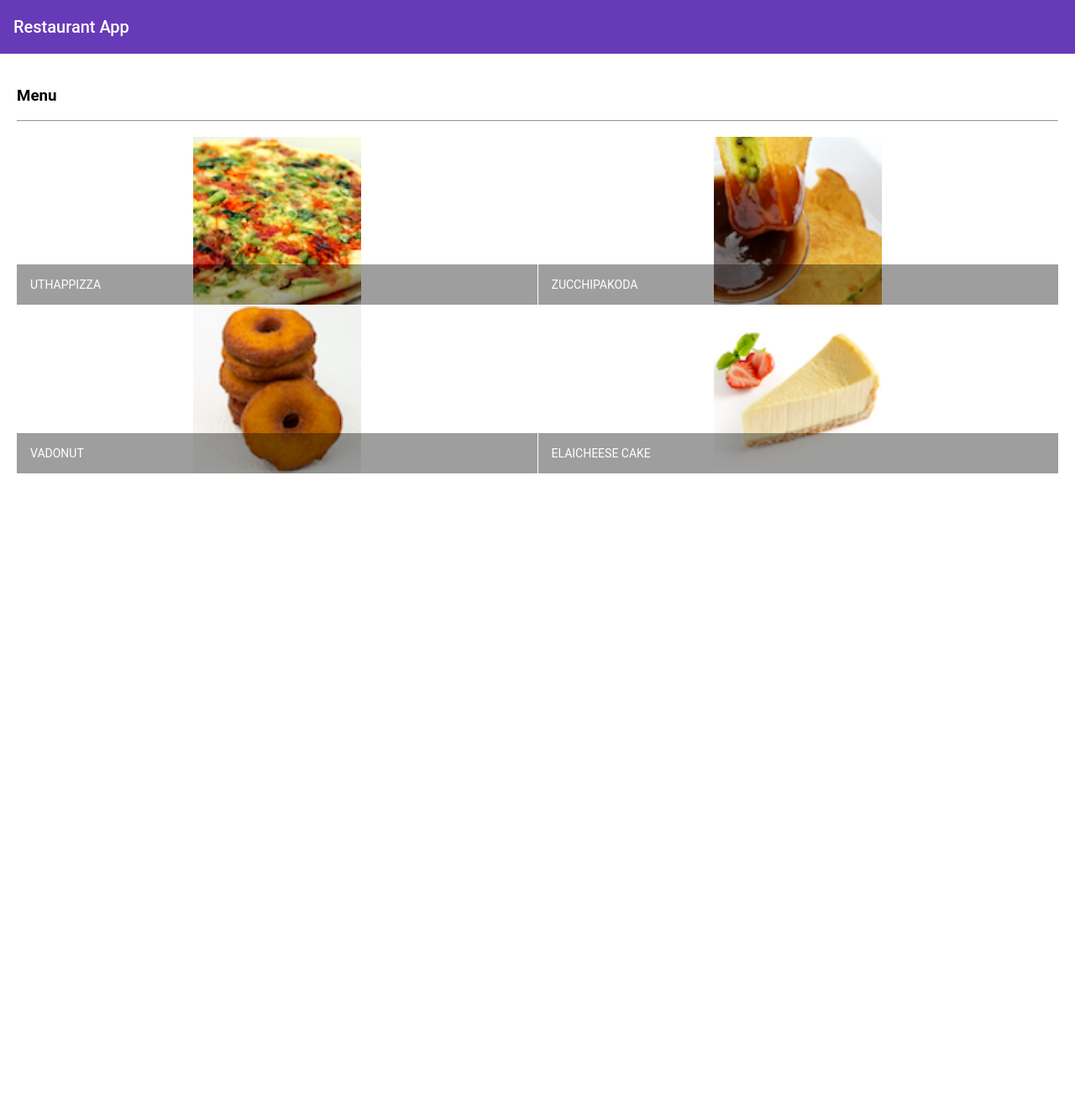
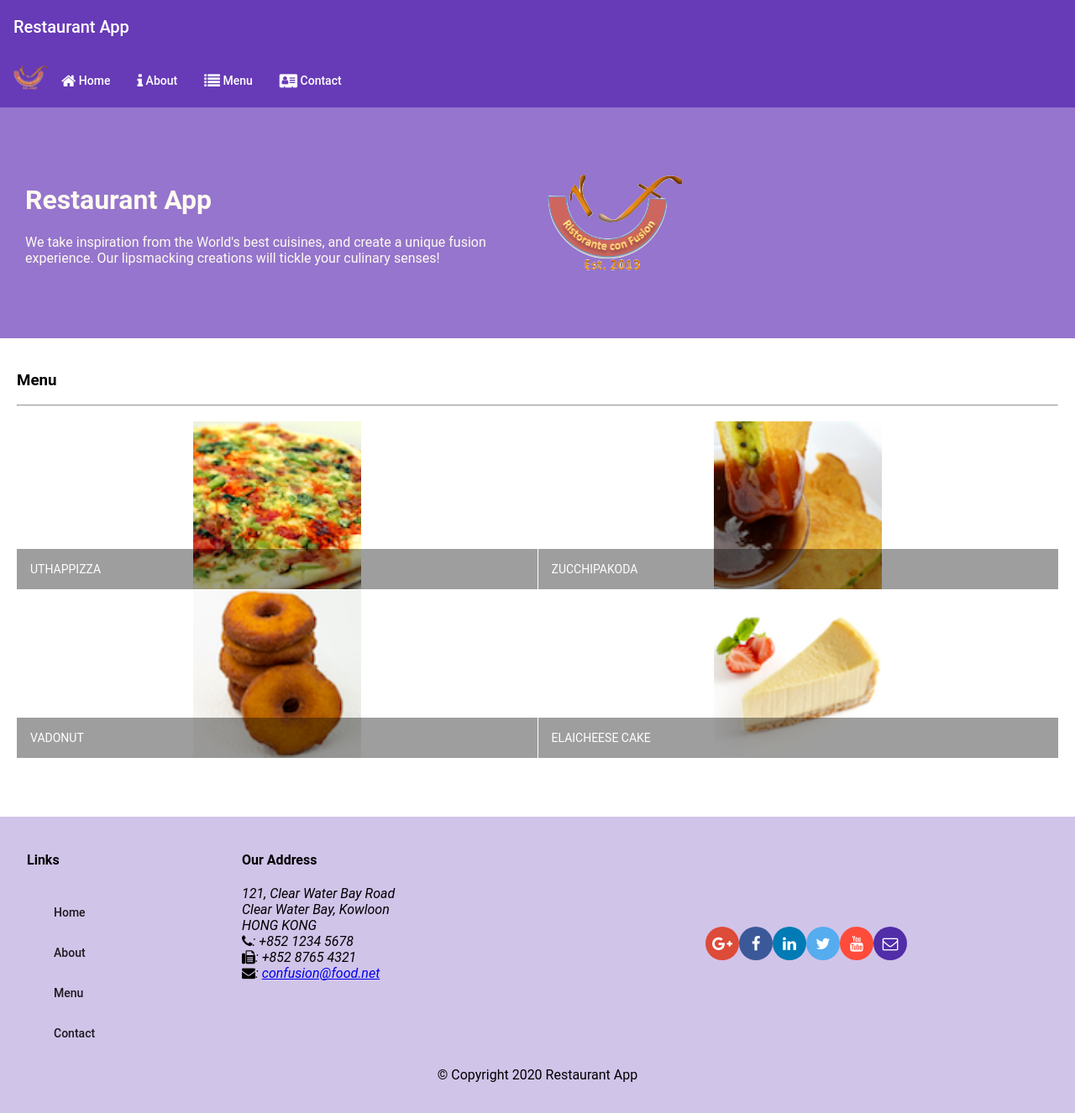
Before and after one commit to harshitKyal/angularConfusion, an Angular app: page /dishdetail/1 in a window 1280 px wide. Shown: the whole page at 84% size. Before the commit the page ends 800 px from the top, so only its background shows below. Built offline with nearby package versions, Linux system fonts and the light colour scheme.

Commit message:
Header and Footer

```diff
--- /dev/null
+++ b/src/_variables.scss
@@ -0,0 +1 @@
+$fa-font-path : '../node_modules/font-awesome/fonts';
--- a/src/app/app.component.html
+++ b/src/app/app.component.html
@@ -1,2 +1,5 @@
 <mat-toolbar color="primary"> <span>Restaurant App</span> </mat-toolbar>
+
+<app-header></app-header>
 <app-menu></app-menu>
+<app-footer></app-footer>
--- a/src/app/app.module.ts
+++ b/src/app/app.module.ts
@@ -13,11 +13,15 @@
 import 'hammerjs';
 import { MenuComponent } from './menu/menu.component';
 import { DishdetailComponent } from './dishdetail/dishdetail.component';
+import { HeaderComponent } from './header/header.component';
+import { FooterComponent } from './footer/footer.component';
 @NgModule({
   declarations: [
     AppComponent,
     MenuComponent,
-    DishdetailComponent
+    DishdetailComponent,
+    HeaderComponent,
+    FooterComponent
   ],
   imports: [
     BrowserModule,
--- /dev/null
+++ b/src/app/footer/footer.component.html
@@ -0,0 +1,43 @@
+<div class="container footer"
+    fxLayout="row wrap"
+    fxLayout.lt-md="column"
+    fxLayoutAlign="center center"
+    fxLayoutGap="10px">
+
+  <div fxFlex="100" fxFlex.gt-sm="50">
+    <div fxLayout="row">
+      <div fxFlex="40" fxFlexOffset="10px">
+        <h4>Links</h4>
+        <mat-list>
+          <mat-list-item><a mat-button>Home</a></mat-list-item>
+          <mat-list-item><a mat-button>About</a></mat-list-item>
+          <mat-list-item><a mat-button>Menu</a></mat-list-item>
+          <mat-list-item><a mat-button>Contact</a></mat-list-item>
+        </mat-list>
+      </div>
+      <div fxFlex="55">
+        <h4>Our Address</h4>
+        <address style="text-size: 80%">
+          121, Clear Water Bay Road<br> Clear Water Bay, Kowloon<br> HONG KONG<br>
+          <i class="fa fa-phone"></i>: +852 1234 5678<br>
+          <i class="fa fa-fax"></i>: +852 8765 4321<br>
+          <i class="fa fa-envelope"></i>:
+          <a href="mailto:confusion@food.net">confusion@food.net</a>
+        </address>
+      </div>
+    </div>
+  </div>
+  <div fxFlex="100" fxFlex.gt-sm="45">
+    <div style="text-align:center">
+      <a mat-icon-button class="btn-google-plus" href="http://google.com/+"><i class="fa fa-google-plus fa-lg"></i></a>
+      <a mat-icon-button class="btn-facebook" href="http://www.facebook.com/profile.php?id="><i class="fa fa-facebook fa-lg"></i></a>
+      <a mat-icon-button class="btn-linkedin" href="http://www.linkedin.com/in/"><i class="fa fa-linkedin fa-lg"></i></a>
+      <a mat-icon-button class="btn-twitter" href="http://twitter.com/"><i class="fa fa-twitter fa-lg"></i></a>
+      <a mat-icon-button class="btn-youtube" href="http://youtube.com/"><i class="fa fa-youtube fa-lg"></i></a>
+      <a mat-icon-button class="btn-mail" href="mailto:"><i class="fa fa-envelope-o fa-lg"></i></a>
+    </div>
+  </div>
+  <div>
+      <p>© Copyright 2020 Restaurant App</p>
+  </div>
+</div>
--- /dev/null
+++ b/src/app/footer/footer.component.scss
@@ -0,0 +1,21 @@
+$lt-gray: #ddd;
+$background-dark: #512DA8;
+$background-light: #9575CD;
+$background-pale: #D1C4E9;
+
+@mixin zero-margin($pad-up-down, $pad-left-right) {
+    margin: 0px auto;
+    padding: $pad-up-down $pad-left-right;
+}
+
+.footer{
+    background-color: $background-pale;
+    @include zero-margin(20px, 0px);
+}
+
+.btn-facebook {color:#fff!important; background-color:#3b5998!important;}
+.btn-google-plus{color:#fff!important;background-color:#dd4b39!important;}
+.btn-youtube{color:#fff!important;background-color:#ff4b39!important;}
+.btn-linkedin{color:#fff!important;background-color:#007bb6!important;}
+.btn-twitter{color:#fff!important;background-color:#55acee!important;}
+.btn-mail{color:#fff!important;background-color:#512DA8!important;}
--- /dev/null
+++ b/src/app/footer/footer.component.ts
@@ -0,0 +1,15 @@
+import { Component, OnInit } from '@angular/core';
+
+@Component({
+  selector: 'app-footer',
+  templateUrl: './footer.component.html',
+  styleUrls: ['./footer.component.scss']
+})
+export class FooterComponent implements OnInit {
+
+  constructor() { }
+
+  ngOnInit() {
+  }
+
+}
--- /dev/null
+++ b/src/app/header/header.component.html
@@ -0,0 +1,27 @@
+<mat-toolbar color="primary">
+  <span><img src="/assets/images/logo.png" height=30 width=41></span>
+  <a mat-button><span class="fa fa-home fa-lg"></span> Home</a>
+  <a mat-button><span class="fa fa-info fa-lg"></span> About</a>
+  <a mat-button><span class="fa fa-list fa-lg"></span> Menu</a>
+  <a mat-button><span class="fa fa-address-card fa-lg"></span> Contact</a>
+</mat-toolbar>
+
+<div class="container jumbotron"
+    fxLayout="row"
+    fxLayout.sm="column"
+    fxLayout.xs="column"
+    fxLayoutAlign.xs="start center"
+    fxLayoutAlign.sm="start center"
+    fxLayoutAlign.gt-sm="center center"
+    fxLayoutGap="10px">
+
+  <div fxFlex fxFlex.gt-sm="50%">
+    <h1>Restaurant App</h1>
+    <p>We take inspiration from the World's best cuisines, and create a unique fusion experience. Our lipsmacking creations
+      will tickle your culinary senses!</p>
+  </div>
+  <div fxFlex fxFlex.gt-sm="20%">
+    <img src="/assets/images/logo.png" alt="Logo">
+  </div>
+  <div fxFlex></div>
+</div>
--- /dev/null
+++ b/src/app/header/header.component.scss
@@ -0,0 +1,16 @@
+$lt-gray: #ddd;
+$background-dark: #512DA8;
+$background-light: #9575CD;
+$background-pale: #D1C4E9;
+
+@mixin zero-margin($pad-up-down, $pad-left-right) {
+    margin: 0px auto;
+    padding: $pad-up-down $pad-left-right;
+}
+
+.jumbotron {
+    @include zero-margin(70px,30px);
+    background: $background-light ;
+    color:floralwhite;
+    min-height: 150px;
+}
--- /dev/null
+++ b/src/app/header/header.component.ts
@@ -0,0 +1,15 @@
+import { Component, OnInit } from '@angular/core';
+
+@Component({
+  selector: 'app-header',
+  templateUrl: './header.component.html',
+  styleUrls: ['./header.component.scss']
+})
+export class HeaderComponent implements OnInit {
+
+  constructor() { }
+
+  ngOnInit() {
+  }
+
+}
--- a/src/styles.scss
+++ b/src/styles.scss
@@ -1,5 +1,26 @@
 /* You can add global styles to this file, and also import other style files */
 @import '~@angular/material/prebuilt-themes/deeppurple-amber.css';
+
+@import 'variables';
+@import '../node_modules/font-awesome/scss/font-awesome';
+
+$lt-gray: #ddd;
+$background-dark: #512DA8;
+$background-light: #9575CD;
+$background-pale: #D1C4E9;
+$primary-color-dark:   #512DA8;
+$primary-color:        #673AB7;
+$primary-color-light:  #D1C4E9;
+$primary-color-text:   #FFFFFF;
+$accent-color:         #FFC107;
+$primary-text-color:   #212121;
+$secondary-text-color: #757575;
+$divider-color:        #BDBDBD;
+
+@mixin zero-margin($pad-up-down, $pad-left-right) {
+    margin: 0px auto;
+    padding: $pad-up-down $pad-left-right;
+}
 
 // some basic resets
 
@@ -13,3 +34,17 @@
   margin: 20px;
   display:flex;
 }
+
+.background-primary {
+  background-color: $background-dark!important;
+}
+.background-accent {
+  background-color: $accent-color!important;
+}
+.text-floral-white {
+  color: floralwhite!important;
+}
+
+.flex-spacer {
+flex: 1 1 auto;
+}
```
Also changed, not shown: 2 other files (tests, documents, lock files or other folders).
